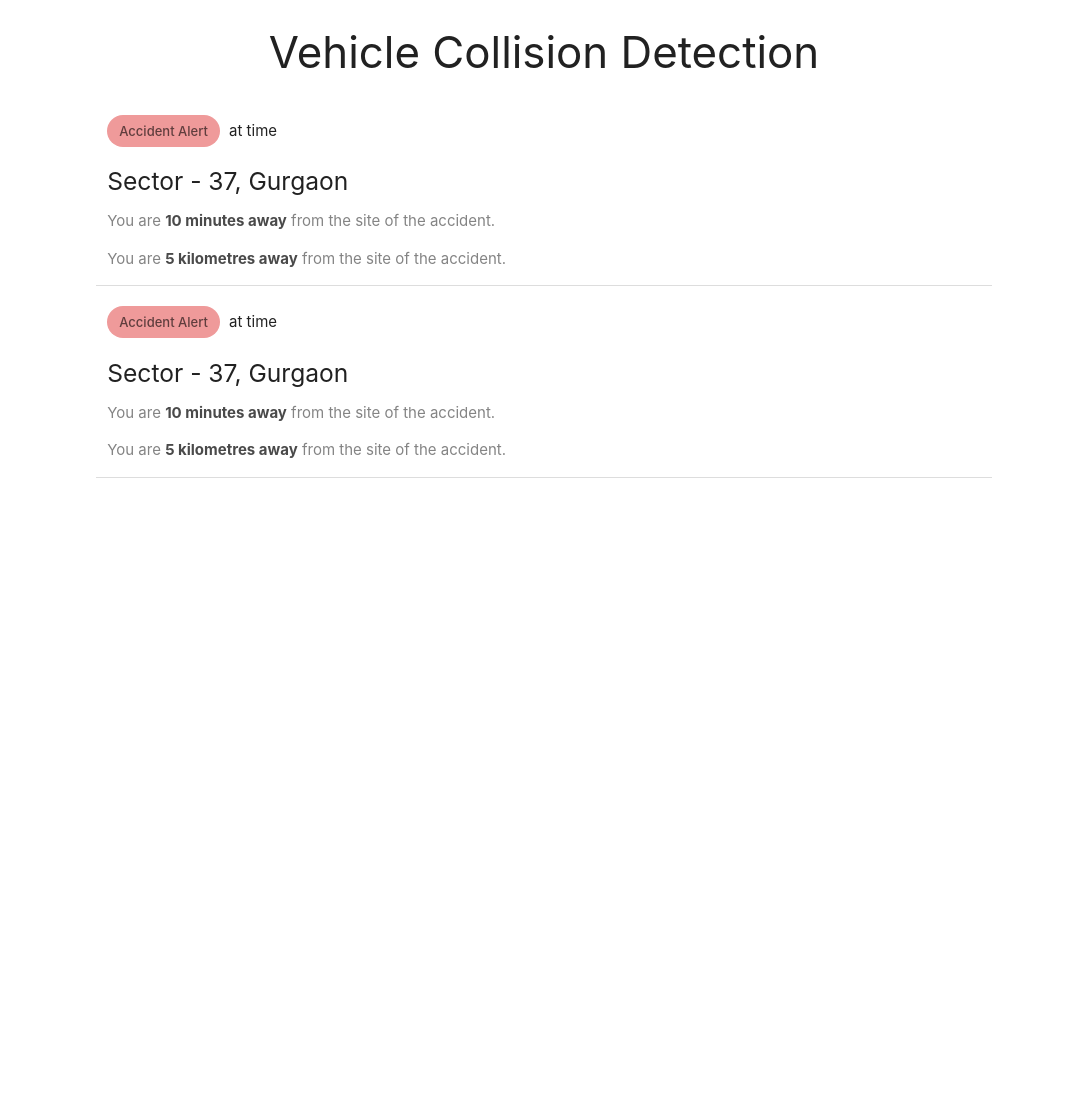
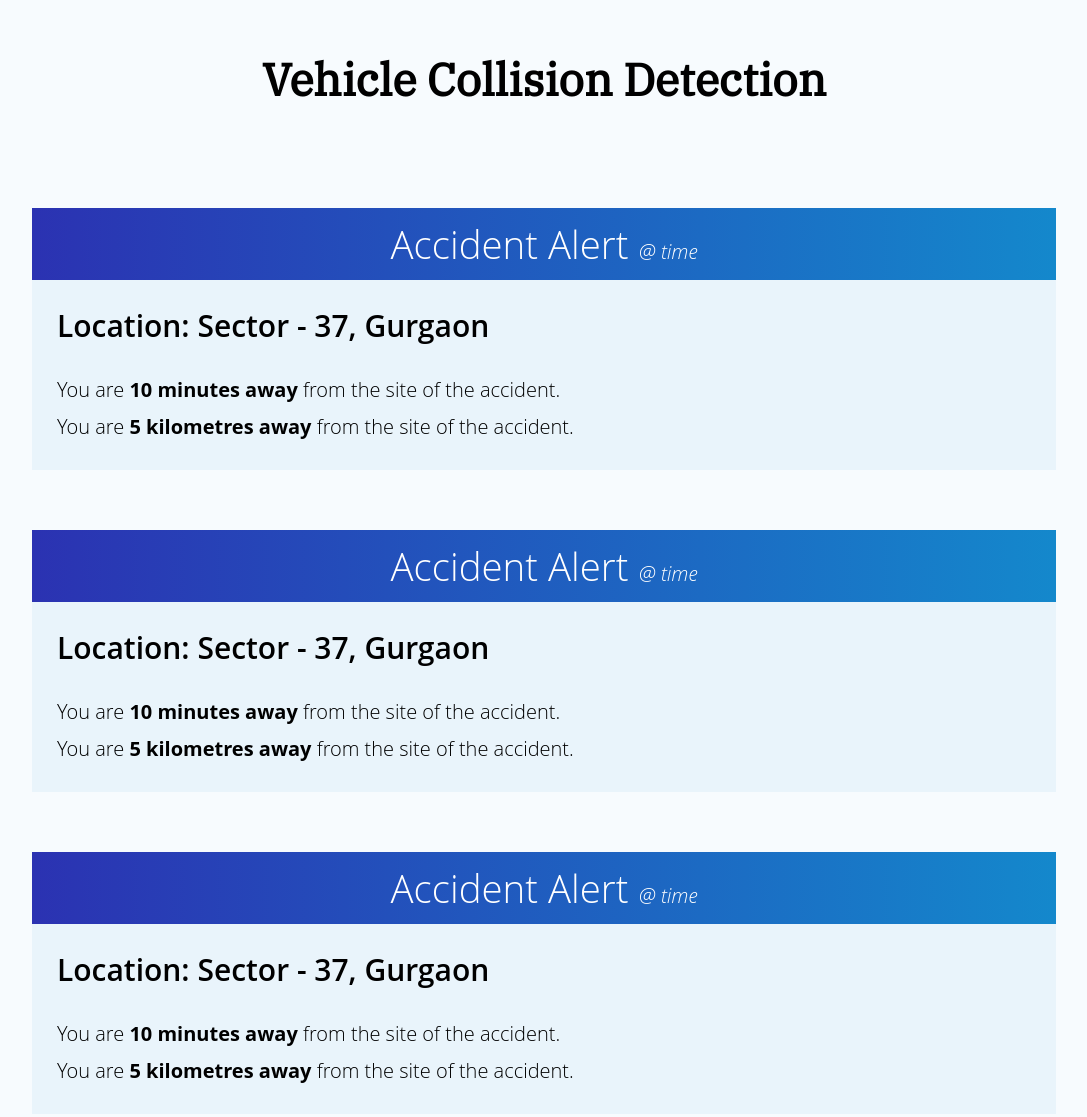
Before and after one commit to agdhruv/accident-monitoring, a website: page public/index.html in a window 1280 px wide. Shown: the top 1117 px of the page, without its empty margins (96-1183 px from the left). Before the commit the page ends 800 px from the top, so only its background shows below. Drawn offline with nearby package versions, Linux system fonts and the light colour scheme; some packages are replaced by stand-ins of ours.

Commit message:
ui update

```diff
--- a/public/css/index.css
+++ b/public/css/index.css
@@ -1,15 +1,71 @@
-.accident-alert {
-	border-bottom: 1px solid #ddd;
+@import url('https://fonts.googleapis.com/css?family=IBM+Plex+Serif');
+*{
+	margin: 0;
+	padding: 0;
+	font-family: 'proxima nova', 'open sans','roboto';
+}
+body{
+	background: #e2f2fc40;
+	z-index: 1;
+}
+/* .splash-caution{
+	position: absolute;
+	top: 0;
+	left: 0;
+	background: red;
+	width: 100vw;
+} */
+h1{
+	font-family: 'IBM Plex Serif', serif;
+	text-align: center;
+	margin: 50px 0 100px;
+	font-size: 45px;
 }
 
-	.accident-alert h3 {
-		color: #5d5d5d;
-	}
+.accident-alert{
+	background: #1488CC10;
+	width: 80vw;
+	margin: 60px auto;
+}
+.one{
+	z-index: 10;
+	animation: scaledown 3s;
+}
+.accident-alert h2{
+	text-align: center;
+	font-size : 3vw;
+	color: #fff;
+	background: #C41E3D ; //#e91e63;
+	background: #1488CC;  /* fallback for old browsers */
+background: -webkit-linear-gradient(to right, #2B32B2, #1488CC);  /* Chrome 10-25, Safari 5.1-6 */
+background: linear-gradient(to right, #2B32B2, #1488CC); /* W3C, IE 10+/ Edge, Firefox 16+, Chrome 26+, Opera 12+, Safari 7+ */
 
-	.accident-alert p {
-		color: #848484;
-	}
+	padding: 10px 0;
+	font-weight: 300;
+}
 
-		.accident-alert p b {
-			color: #4a4a4a;
-		}
+.accident-alert h2 span{
+	font-weight: 300;
+	font-size: 20px;
+	font-style: italic;
+}
+
+.alert-details {
+	padding: 25px;
+	font-size: 20px;
+	font-weight: 300;
+}
+.alert-details h5{
+	font-size: 30px;
+	font-style: none;
+	font-weight: 600;
+	padding-bottom: 25px;
+}
+.alert-details p{
+	padding: 5px 0;
+}
+@-webkit-keyframes scaledown {
+    0% {transform: scale(1.3);}
+	 50% {transform: scale(1.3);}
+    100% {transform: scale(1);}
+}
--- a/public/index.html
+++ b/public/index.html
@@ -4,28 +4,29 @@
 	<meta charset="UTF-8">
 	<meta name="viewport" content="width=device-width, initial-scale=1.0"/>
 	<title>Accident Detection</title>
-	<link href="https://fonts.googleapis.com/icon?family=Material+Icons" rel="stylesheet">
-    <link rel="stylesheet" href="https://cdnjs.cloudflare.com/ajax/libs/materialize/1.0.0-rc.2/css/materialize.min.css">
     <link rel="stylesheet" href="/css/index.css">
 </head>
 <body>
 	<div class="container">
-
+		<!-- <div class="splash-caution">
+			Accident
+		</div> -->
 		<div class="row page-heading">
 			<div class="col s12">
-				<h3 class="center">
+				<h1 class="center">
 					Vehicle Collision Detection
-				</h3>
+				</h1>
 			</div>
 		</div>
 
-		<div class="row accident-alert">
+		<div class="accident-alert one">
 		    <div class="col s12">
-				<div class="chip red lighten-3">
-				    Accident Alert
-				</div> at time
+				<h2>
+				    Accident Alert <span>@ time</span>
+				</h2>
+				<div class="alert-details">
 					<h5>
-					Sector - 37, Gurgaon
+						Location: Sector - 37, Gurgaon
 					</h5>
 					<p>
 						You are <b>10 minutes away</b> from the site of the accident.
@@ -35,14 +36,16 @@
 					</p>
 				</div>
 		    </div>
+		</div>
 
-		<div class="row accident-alert">
+		<div class="accident-alert">
 		    <div class="col s12">
-				<div class="chip red lighten-3">
-				    Accident Alert
-				</div> at time
+				<h2>
+				    Accident Alert <span>@ time</span>
+				</h2>
+				<div class="alert-details">
 					<h5>
-					Sector - 37, Gurgaon
+						Location: Sector - 37, Gurgaon
 					</h5>
 					<p>
 						You are <b>10 minutes away</b> from the site of the accident.
@@ -52,29 +55,48 @@
 					</p>
 				</div>
 		    </div>
+		</div>
+		<div class="accident-alert">
+			 <div class="col s12">
+				<h2>
+					 Accident Alert <span>@ time</span>
+				</h2>
+				<div class="alert-details">
+					<h5>
+						Location: Sector - 37, Gurgaon
+					</h5>
+					<p>
+						You are <b>10 minutes away</b> from the site of the accident.
+					</p>
+					<p>
+						You are <b>5 kilometres away</b> from the site of the accident.
+					</p>
+				</div>
+			 </div>
+		</div>
+
+		<div class="accident-alert">
+			 <div class="col s12">
+				<h2>
+					 Accident Alert <span>@ time</span>
+				</h2>
+				<div class="alert-details">
+					<h5>
+						Location: Sector - 37, Gurgaon
+					</h5>
+					<p>
+						You are <b>10 minutes away</b> from the site of the accident.
+					</p>
+					<p>
+						You are <b>5 kilometres away</b> from the site of the accident.
+					</p>
+				</div>
+			 </div>
+		</div>
 
 	</div>
 
-	<script type="text/template" id="alert-template">
-		<div class="row accident-alert">
-		    <div class="col s12">
-				<div class="chip red lighten-3">
-				    Accident Alert
-				</div> at {{time}}
-				<h5>
-					{{address}}
-				</h5>
-				<p>
-					You are <b>{{duration}} away</b> from the site of the accident.
-				</p>
-				<p>
-					You are <b>{{distance}} away</b> from the site of the accident.
-				</p>
-		    </div>
-		</div>
-	</script>
 
-    <script src="https://cdnjs.cloudflare.com/ajax/libs/materialize/1.0.0-rc.2/js/materialize.min.js"></script>
 	<script src="/socket.io/socket.io.js"></script>
 	<script src="/js/libs/jquery-3.3.1.min.js"></script>
 	<script src="/js/libs/moment.js"></script>
```
Also changed, not shown: public/js/index.js (line endings or trailing spaces). Lines whose indentation alone changed are shown as unchanged.
